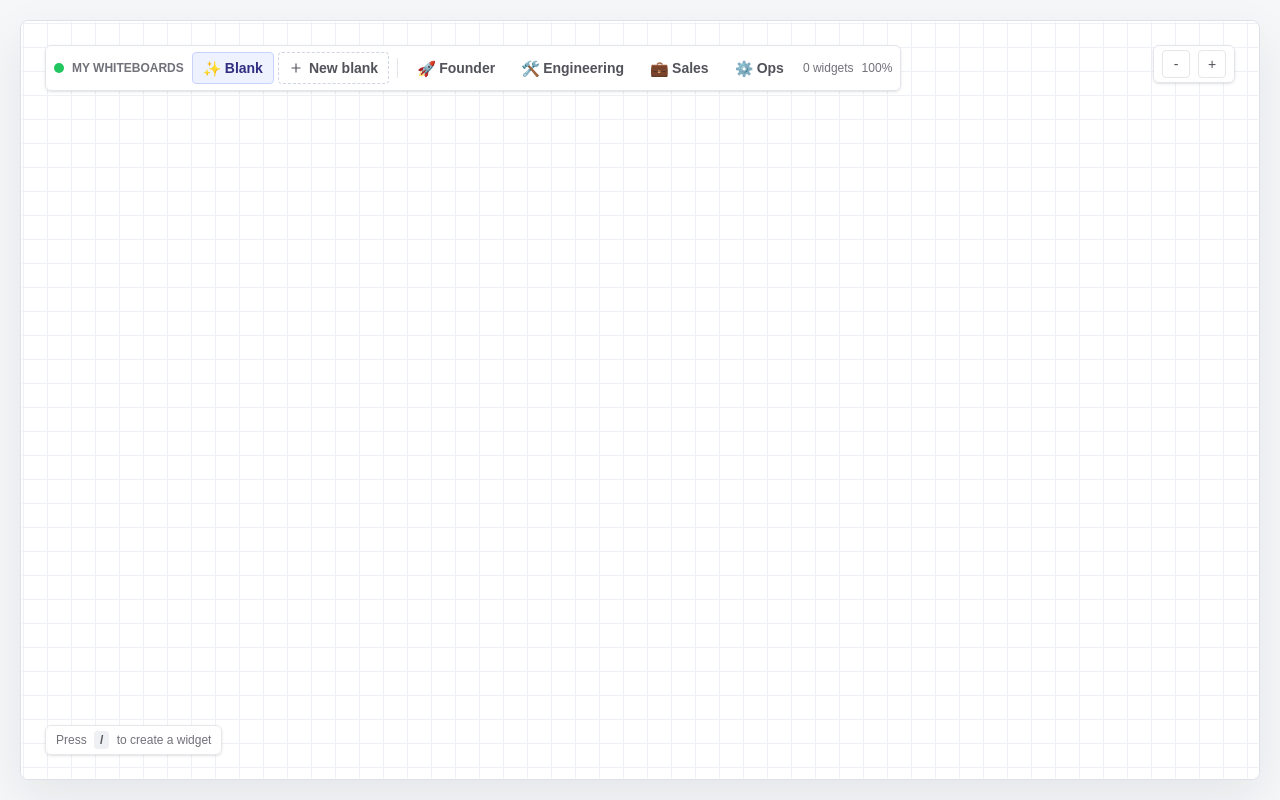
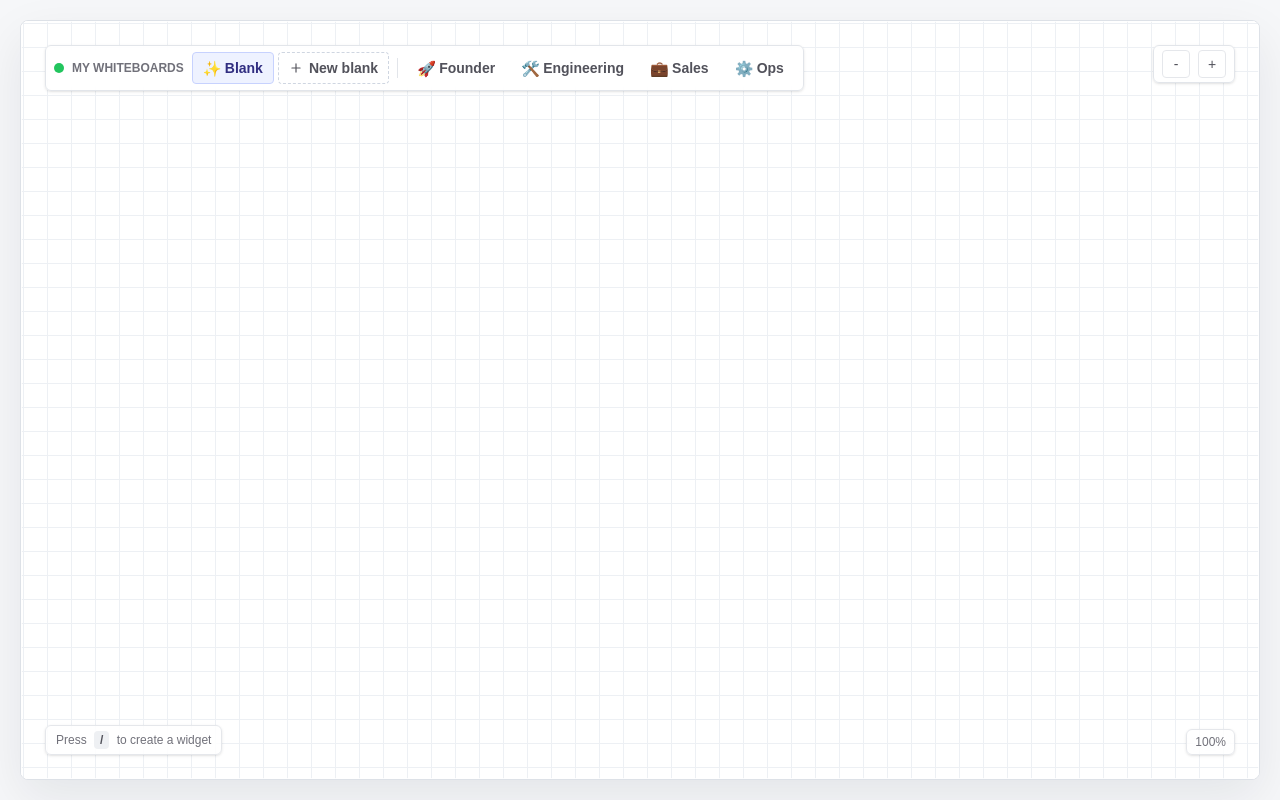
Before and after one commit to jaibhasin/AI-Native-Dashboard, a Next.js app: page / in a window 1280 px wide. Built offline with nearby package versions, Linux system fonts and the light colour scheme; what @openuidev/react-lang would draw is missing.

Commit message:
Polish whiteboard canvas overlays

```diff
--- a/src/app/page.tsx
+++ b/src/app/page.tsx
@@ -1401,8 +1401,6 @@ export default function Home() {
               );
             })}
           </div>
-          <span className="shrink-0 text-xs font-medium text-[#71717a]">{widgets.length} widgets</span>
-          <span className="shrink-0 text-xs font-medium text-[#71717a]">{Math.round(zoom)}%</span>
         </div>
 
         <div className="absolute right-4 top-4 flex items-center gap-2 rounded-md border border-[#e2e5ea] bg-white/85 px-2 py-1 text-sm font-medium shadow-sm backdrop-blur sm:right-6 sm:top-6">
@@ -1430,6 +1428,10 @@ export default function Home() {
           Press <span className="mx-1 rounded bg-[#eef0f3] px-1.5 py-0.5 font-semibold text-[#52525b]">/</span> to create a widget
         </div>
 
+        <div className="pointer-events-none absolute bottom-4 right-4 rounded-md border border-[#e5e7eb] bg-white/60 px-2 py-1 text-xs font-medium text-[#71717a] shadow-sm backdrop-blur sm:bottom-6 sm:right-6">
+          {Math.round(zoom)}%
+        </div>
+
       </section>
     </main>
   );
```
